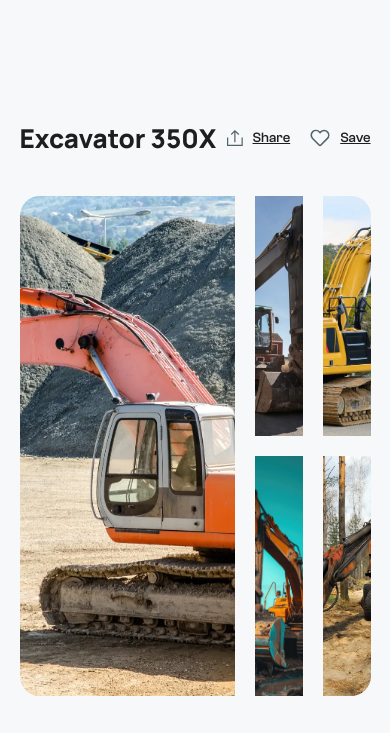
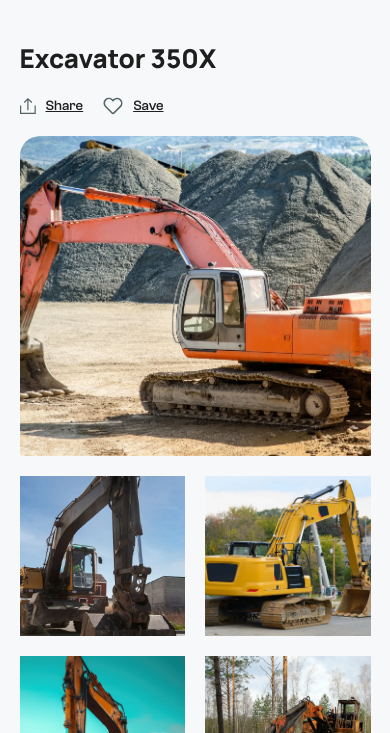
Before and after one commit to Muhammad-Hamza-webdev/EquipManagemnt-Frontend, a plain HTML site: page marketplace-product-detail.html in a window 390 px wide. Shown: the part 100-833 px from the top of the page. Drawn offline with Linux system fonts and the light colour scheme; files whose address does not match are found by name.

Commit message:
responsive
Hero section is responsive for the product detail

```diff
--- a/assets/css/resopnsive.css
+++ b/assets/css/resopnsive.css
@@ -105,6 +105,14 @@
   }
   .inner-customer {
     padding: 0 40px;
+  }
+
+  /* product-detail */
+  .product-showcase-main-img img {
+    height: 420px;
+  }
+  .product-showcase-sub-img img {
+    height: 200px;
   }
 }
 /* ================================================================== */
@@ -324,7 +332,8 @@
   .setp-process,
   .feature,
   .equipment,
-  .company_story {
+  .company_story,
+  .product-detail {
     padding: 80px 0;
   }
   .popular {
@@ -543,6 +552,17 @@
   .inner-mission {
     padding: 80px 40px 200px 40px;
   }
+
+  /* product-detail */
+  .inner-product-detail {
+    gap: 20px;
+  }
+  .product-showcase-main-img img {
+    height: 300px;
+  }
+  .product-showcase-sub-img img {
+    height: 140px;
+  }
 }
 /* ================================================================== */
 /* width 880px */
@@ -738,6 +758,30 @@
     width: 100%;
   }
 
+  /* product detail */
+  .product-img-showcase {
+    flex-wrap: wrap;
+  }
+  .product-showcase-main-img {
+    width: 100%;
+  }
+  .product-showcase-main-img img {
+    height: 400px;
+    border-radius: 20px 20px 0 0;
+  }
+  .product-showcase-sub-img img {
+    height: 200px;
+  }
+  .product-showcase-sub-img {
+    width: 100%;
+  }
+  .product-showcase-sub-img img:nth-child(2) {
+    border-radius: 0;
+  }
+  .product-showcase-sub-img img:nth-child(3) {
+    border-radius: 0 0 0 20px;
+  }
+
   /* footer */
   .footer-logo span {
     font-size: 20px;
@@ -774,7 +818,8 @@
   .setp-process,
   .feature,
   .equipment,
-  .company_story {
+  .company_story,
+  .product-detail {
     padding: 60px 0;
   }
   .popular {
@@ -894,6 +939,14 @@
     padding: 0 0 200px 0;
   }
 
+  /* product detail */
+  .product-showcase-main-img img {
+    height: 320px;
+  }
+  .product-showcase-sub-img img {
+    height: 160px;
+  }
+
   /* footer */
   .footer-logo {
     margin-bottom: 20px;
@@ -931,7 +984,8 @@
   .feature,
   .customer,
   .equipment,
-  .company_story {
+  .company_story,
+  .product-detail {
     padding: 40px 0;
   }
   .popular {
@@ -1183,6 +1237,11 @@
     padding: 0 0 180px 0;
   }
 
+  .product-title {
+    flex-direction: column !important;
+    gap: 20px !important;
+  }
+
   /* footer */
   .footer {
     padding: 40px 0 30px 0;
```
